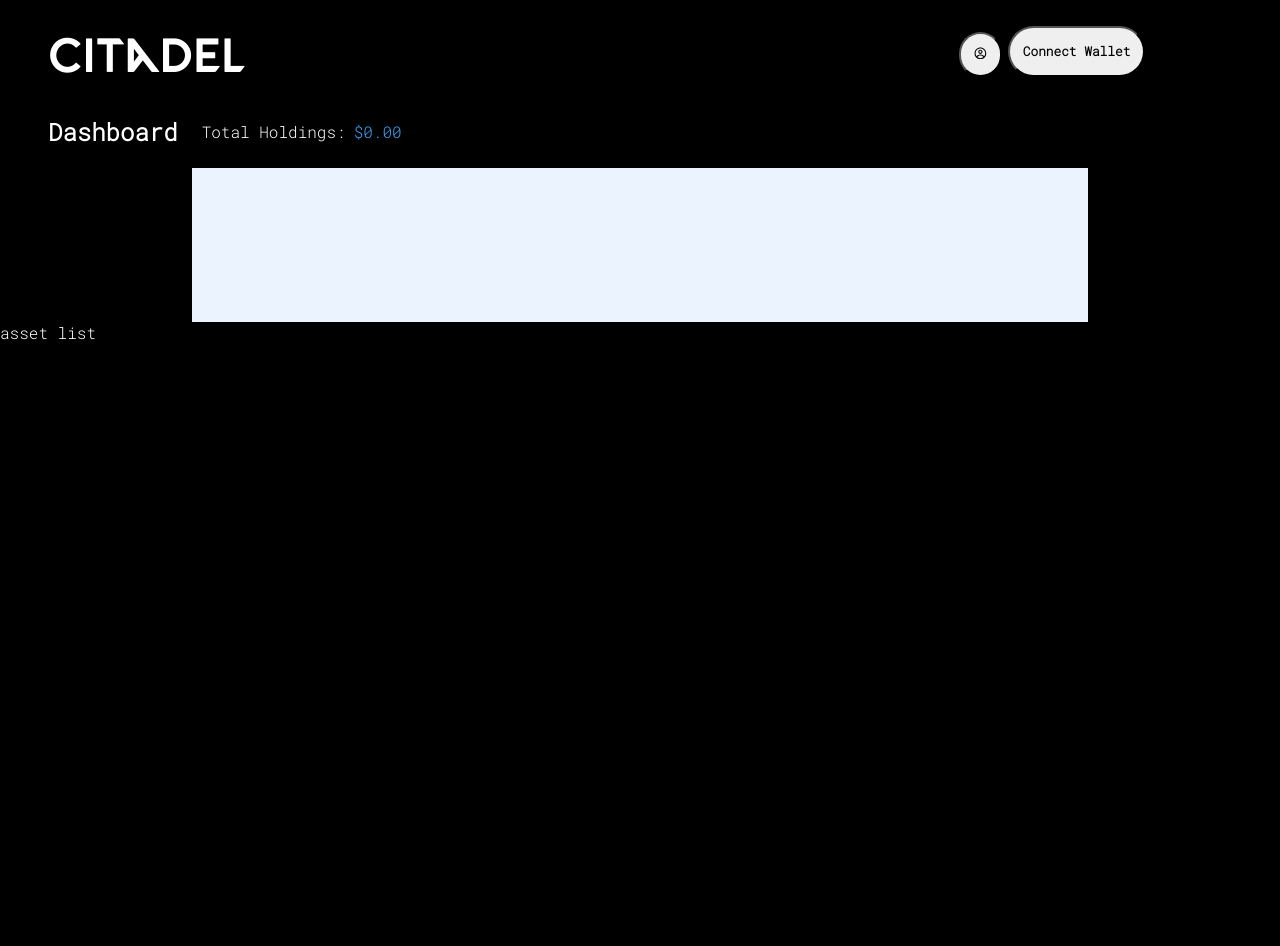
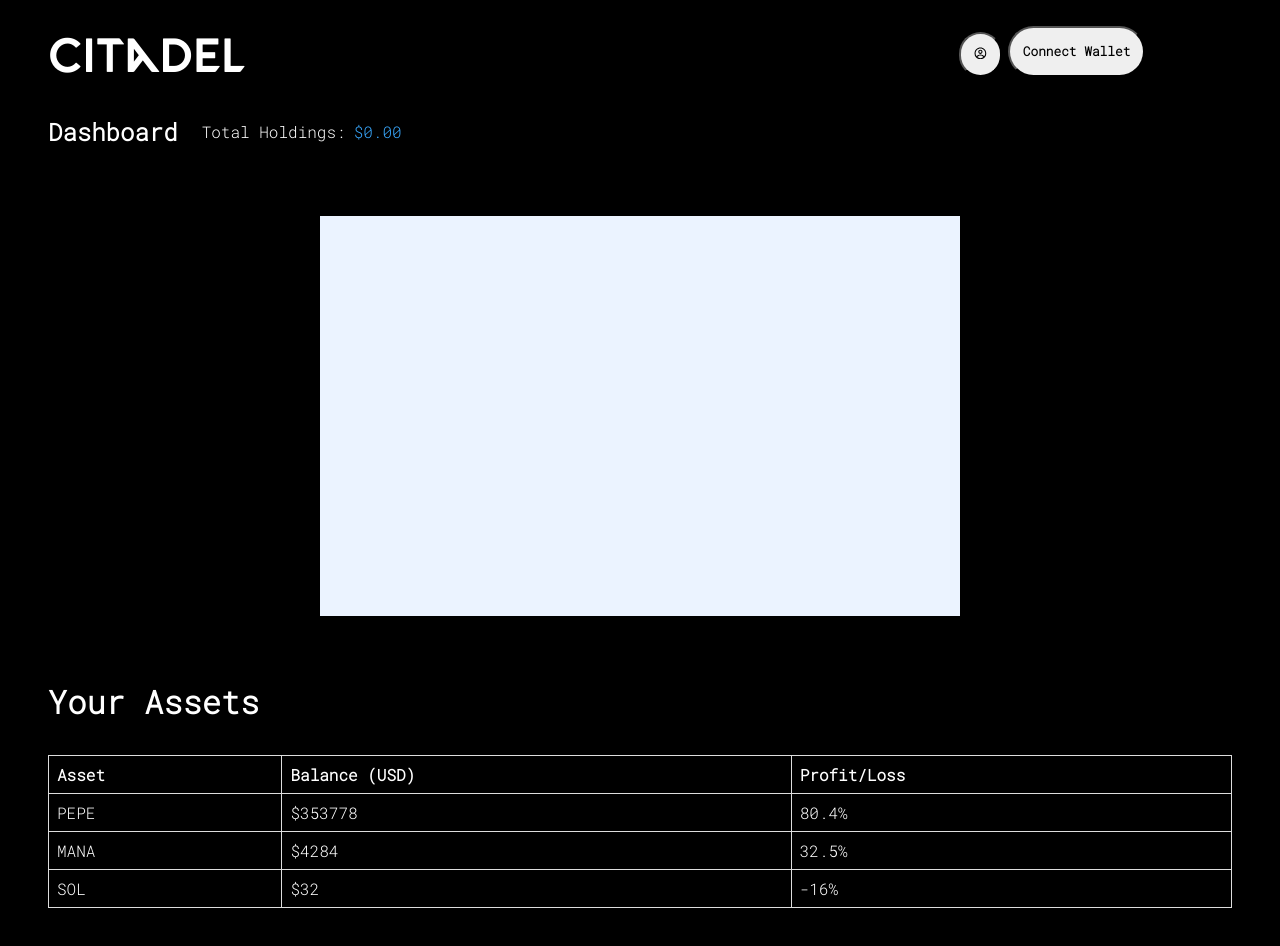
Before and after one commit to Ishwari18/citadel-eth-india, a React (Create React App) app: page /portfolio in a window 1280 px wide. Shown: the top 946 px of the page. Before the commit the page ends 800 px from the top, so only its background shows below. Built offline with nearby package versions, Linux system fonts and the light colour scheme.

Commit message:
basic final

```diff
--- a/src/App.css
+++ b/src/App.css
@@ -32,8 +32,8 @@ body{
 }
 .chartmain {
   background-color: rgb(235, 243, 255);
-   /* background-color: rgb(202, 57, 255);  */
-  width: 70vw;
+  width: 50vw;
+  height: 50vh;
   margin: auto;
 }
 .main p {
--- a/src/components/Portfolio.js
+++ b/src/components/Portfolio.js
@@ -11,7 +11,9 @@ const Portfolio = () => {
   const [dataForAllAssets, setDataForAllAssets] = useState([]);
   const assetArray = [
     "0x6982508145454Ce325dDbE47a25d4ec3d2311933",
-    "0x46f80018211D5cBBc988e853A8683501FCA4ee9b",
+    "0xdAC17F958D2ee523a2206206994597C13D831ec7",
+    "0xB8c77482e45F1F44dE1745F52C74426C631bDD52",
+    "0xA0b86991c6218b36c1d19D4a2e9Eb0cE3606eB48",
   ];
 
   useEffect(() => {
@@ -229,33 +231,100 @@ const Portfolio = () => {
   return (
     <div className="portfolio">
       <Navbar />
-      <div className="headbar" style={{ display: "flex", alignItems: "center" }}>
-  <h2 className="dashhead" style={{ marginLeft: "2em", marginRight: "1em", fontWeight: "700" }}>
+      <div
+        className="headbar"
+        style={{ display: "flex", alignItems: "center" }}
+      >
+        <h2
+          className="dashhead"
+          style={{ marginLeft: "2em", marginRight: "1em", fontWeight: "700" }}
+        >
           Dashboard
         </h2>
         <div className="tvl" style={{ display: "flex" }}>
           <p style={{ marginRight: "0.5em" }}>Total Holdings:</p>
-    <p style={{color: "rgb(57, 169, 255)"}}>${totalValue.toFixed(2)}</p>
+          <p style={{ color: "rgb(57, 169, 255)" }}>${totalValue.toFixed(2)}</p>
         </div>
       </div>
 
-
-
-      <div className="second-section">
+      <div className="second-section" style={{ marginTop: "3em" }}>
         <div className="chartmain">
           <canvas id="myChart"></canvas>
         </div>
       </div>
-      <div className="third-section">
-        asset list
-        <ul>
-          {dataForAllAssets.map((asset, index) => (
-            <li key={index}>
-              <p>Balance (USD): {asset?.amount * asset?.price_to_usd}</p>
-              <p>ROI: {asset?.roi}</p>
-            </li>
-          ))}
-        </ul>
+
+      <div
+        className="third-section"
+        style={{ marginLeft: "3em", marginBottom: "5em", marginRight: "3em" }}
+      >
+        <p
+          style={{
+            marginRight: "1em",
+            fontWeight: "700",
+            marginTop: "2em",
+            fontSize: "2em",
+          }}
+        >
+          Your Assets
+        </p>
+        <table style={{ width: "100%", borderCollapse: "collapse" }}>
+          <thead>
+            <tr>
+              <th
+                style={{
+                  border: "1px solid #ddd",
+                  padding: "8px",
+                  textAlign: "left",
+                }}
+              >
+                Asset
+              </th>
+              <th
+                style={{
+                  border: "1px solid #ddd",
+                  padding: "8px",
+                  textAlign: "left",
+                }}
+              >
+                Balance (USD)
+              </th>
+              <th
+                style={{
+                  border: "1px solid #ddd",
+                  padding: "8px",
+                  textAlign: "left",
+                }}
+              >
+                Profit/Loss
+              </th>
+            </tr>
+          </thead>
+          <tbody>
+            <tr>
+              <td style={{ border: "1px solid #ddd", padding: "8px" }}>PEPE</td>
+              <td style={{ border: "1px solid #ddd", padding: "8px" }}>
+                $353778
+              </td>
+              <td style={{ border: "1px solid #ddd", padding: "8px" }}>
+                80.4%
+              </td>
+            </tr>
+            <tr>
+              <td style={{ border: "1px solid #ddd", padding: "8px" }}>MANA</td>
+              <td style={{ border: "1px solid #ddd", padding: "8px" }}>
+                $4284
+              </td>
+              <td style={{ border: "1px solid #ddd", padding: "8px" }}>
+                32.5%
+              </td>
+            </tr>
+            <tr>
+              <td style={{ border: "1px solid #ddd", padding: "8px" }}>SOL</td>
+              <td style={{ border: "1px solid #ddd", padding: "8px" }}>$32</td>
+              <td style={{ border: "1px solid #ddd", padding: "8px" }}>-16%</td>
+            </tr>
+          </tbody>
+        </table>
       </div>
     </div>
   );
--- a/src/components/Wallet.js
+++ b/src/components/Wallet.js
@@ -53,7 +53,7 @@ const Wallet = ({ onConnect, walletAddresses }) => {
         )}
 
         {showDropdown && (
-          <div className="dropdown-content" style={{backgroundColor: "#ffffffeb", color: "black", padding: "1em", margin: "1em", width: "26em", position: "relative", borderRadius: "2em"}}>
+          <div className="dropdown-content" style={{backgroundColor: "#ffffffeb", color: "black", padding: "1em", margin: "1em", width: "26em", position: "relative", borderRadius: "2em", right: "15em"}}>
             {connectedAccounts.map((account, index) => (
              <div key={index} style={{ display: "flex", flexDirection: "row", alignItems: "center" }}>
             <div style={{ fontSize: "0.8em",fontWeight: "500" }}>{account}</div>
```
Also changed, not shown: src/components/ChartComponent.js (+42 -27 lines). Lines whose indentation alone changed are shown as unchanged.
